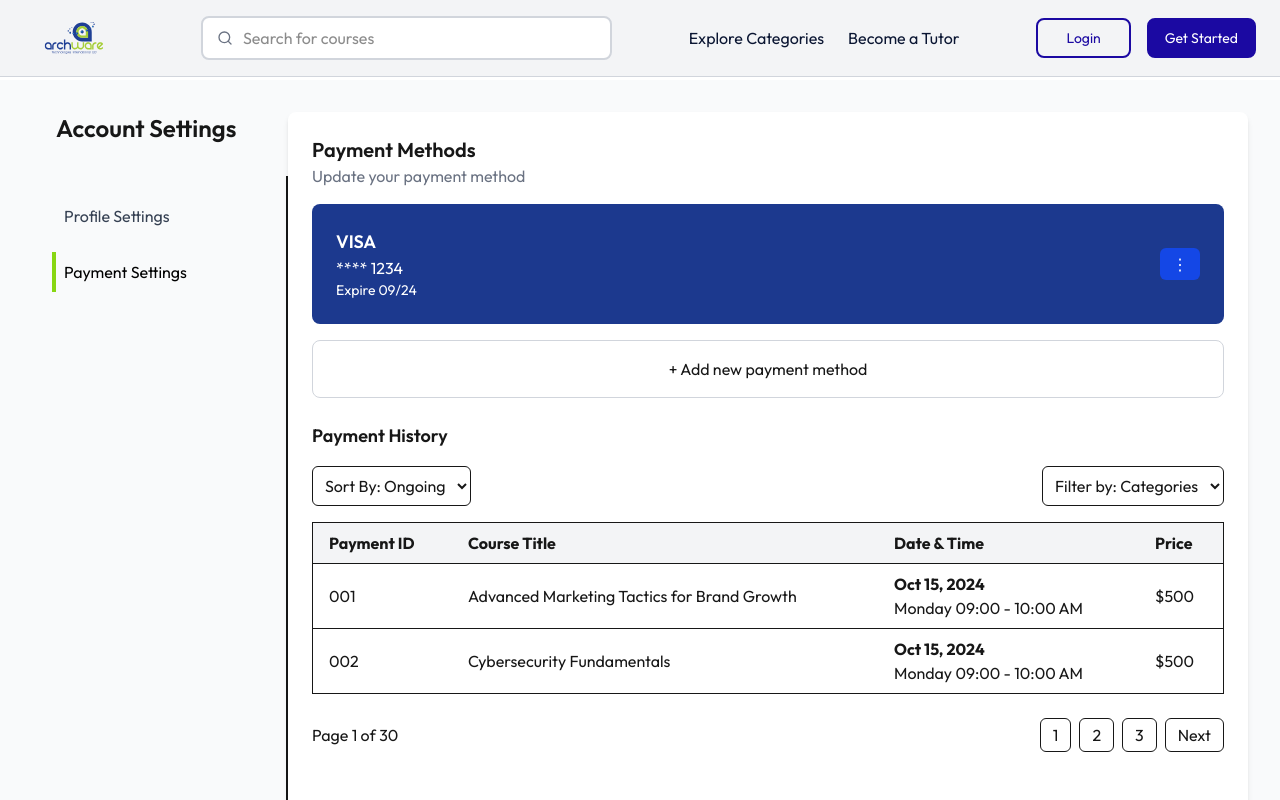
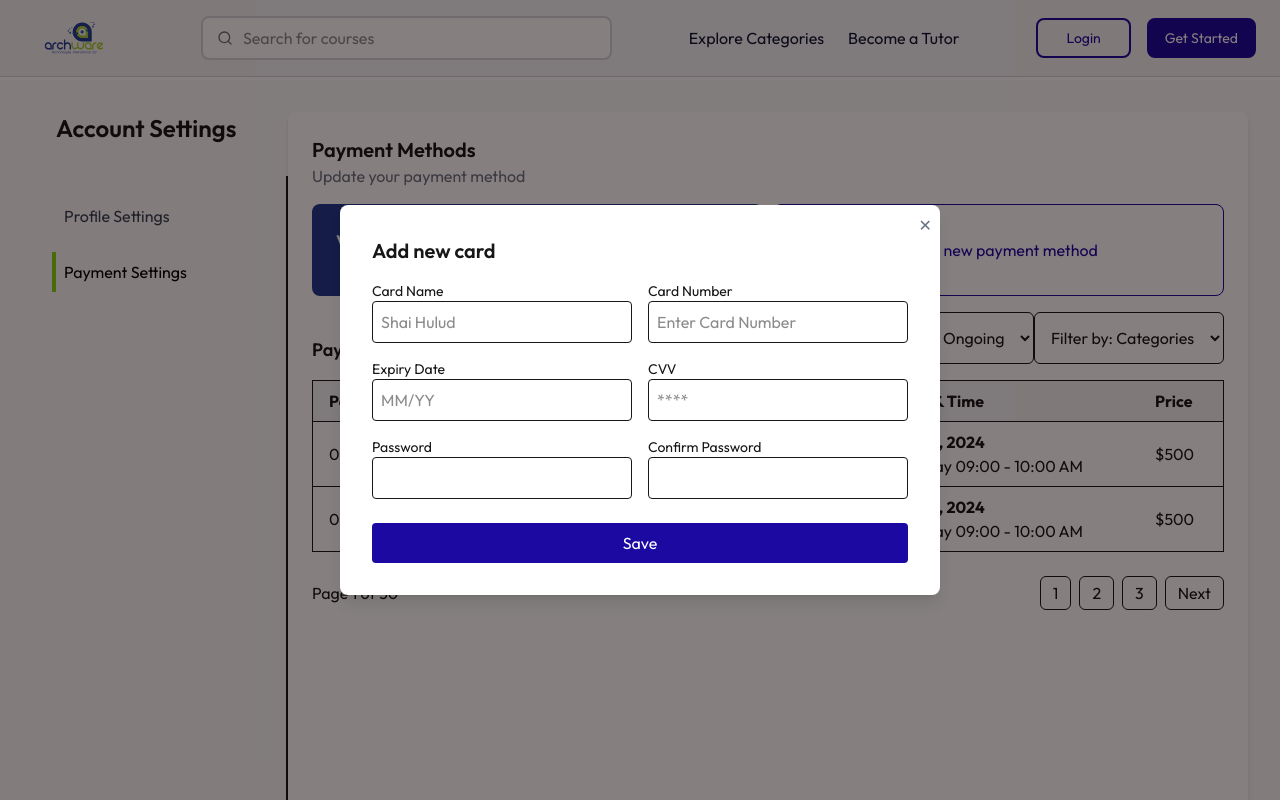
Before and after one commit to Archware88/test, a Next.js app: page /AccountSettings/PaymentSettings in a window 1280 px wide. Both pictures are taken after a click on the button "+ Add new payment method". Shown: the top 800 px of the page. Built offline with nearby package versions, Linux system fonts and the light colour scheme; no server answers.

Commit message:
update to the page

```diff
--- a/src/app/AccountSettings/PaymentSettings/page.tsx
+++ b/src/app/AccountSettings/PaymentSettings/page.tsx
@@ -1,8 +1,11 @@
 "use client";
 import Sidebar from "../components/Sidebar";
 import Layout from "@/components/GeneralComponents/GeneralLayout";
+import { useState } from "react";
+
 
 const PaymentSettings = () => {
+    const [showModal, setShowModal] = useState(false);
     return (
         <Layout>
             <div className="flex min-h-screen bg-gray-50 p-8">
@@ -12,33 +15,40 @@ const PaymentSettings = () => {
                     <h2 className="text-xl font-semibold">Payment Methods</h2>
                     <p className="text-gray-500">Update your payment method</p>
 
+                    <div className="flex space-x-2.5">
                         {/* Card Details */}
-                <div className="mt-4 flex justify-between items-center bg-blue-900 text-white p-6 rounded-lg">
-                    <div>
+                        <div className="mt-4 flex justify-between items-center bg-blue-900 text-white p-6 rounded-lg w-1/2">
+                            <div className="flex">
                                 <p className="text-lg font-semibold">VISA</p>
+                                <div className="ml-8">
                                     <p>**** 1234</p>
                                     <p className="text-sm">Expire 09/24</p>
                                 </div>
-                    <button className="text-white bg-blue-700 px-3 py-1 rounded-md">
+                            </div>
+                            <button className="text-white border border-white px-3 py-1 rounded-md">
                                 ⋮
                             </button>
                         </div>
 
                         {/* Add Payment Method */}
-                    <button className="mt-4 border border-gray-300 p-4 w-full rounded-lg cusor-pointer flex items-center justify-center">
+                        <button
+                            onClick={() => setShowModal(true)}
+                            className="mt-4 border border-[#1B09A2] p-4 text-[#1B09A2] rounded-lg flex items-center justify-center w-1/2"
+                        >
                             + Add new payment method
                         </button>
+                    </div>
+                    {/* Payment History */}
 
-                {/* Payment History */}
-                <h3 className="mt-6 text-lg font-semibold">Payment History</h3>
 
                     {/* Sort & Filter */}
                     <div className="flex justify-between mt-4">
-                    <select className="border p-2 rounded-md">
+                        <h3 className="mt-6 text-lg font-semibold lg:w-3/4">Payment History</h3>
+                        <select className="border px-3 rounded-md">
                             <option>Sort By: Ongoing</option>
                             <option>Completed</option>
                         </select>
-                    <select className="border p-2 rounded-md">
+                        <select className="border px-3 rounded-md">
                             <option>Filter by: Categories</option>
                             <option>Marketing</option>
                             <option>Cybersecurity</option>
@@ -58,7 +68,9 @@ const PaymentSettings = () => {
                         <tbody>
                             <tr className="border-t">
                                 <td className="py-2 px-4">001</td>
-                            <td className="py-2 px-4">Advanced Marketing Tactics for Brand Growth</td>
+                                <td className="py-2 px-4">
+                                    Advanced Marketing Tactics for Brand Growth
+                                </td>
                                 <td className="py-2 px-4">
                                     <strong>Oct 15, 2024</strong> <br /> Monday 09:00 - 10:00 AM
                                 </td>
@@ -79,14 +91,72 @@ const PaymentSettings = () => {
                     <div className="flex justify-between mt-6 items-center">
                         <p>Page 1 of 30</p>
                         <div className="flex gap-2">
-                            <button className="px-3 py-1 border rounded-md cusor-pointer">1</button>
-                            <button className="px-3 py-1 border rounded-md cusor-pointer">2</button>
-                            <button className="px-3 py-1 border rounded-md cusor-pointer">3</button>
-                            <button className="px-3 py-1 border rounded-md cusor-pointer">Next</button>
+                            <button className="px-3 py-1 border rounded-md cusor-pointer">
+                                1
+                            </button>
+                            <button className="px-3 py-1 border rounded-md cusor-pointer">
+                                2
+                            </button>
+                            <button className="px-3 py-1 border rounded-md cusor-pointer">
+                                3
+                            </button>
+                            <button className="px-3 py-1 border rounded-md cusor-pointer">
+                                Next
+                            </button>
                         </div>
                     </div>
                 </div>
             </div>
+
+            {showModal && (
+                <div className="fixed inset-0 bg-[#0c000080] bg-opacity-50 flex items-center justify-center z-50">
+                    <div className="bg-white p-8 rounded-lg w-[600px] shadow-lg relative">
+                        <h2 className="text-xl font-semibold mb-4">Add new card</h2>
+
+                        <div className="grid grid-cols-2 gap-4">
+                            <div>
+                                <label className="block text-sm">Card Name</label>
+                                <input className="border p-2 w-full rounded" placeholder="Shai Hulud" />
+                            </div>
+                            <div>
+                                <label className="block text-sm">Card Number</label>
+                                <input className="border p-2 w-full rounded" placeholder="Enter Card Number" />
+                            </div>
+                            <div>
+                                <label className="block text-sm">Expiry Date</label>
+                                <input className="border p-2 w-full rounded" placeholder="MM/YY" />
+                            </div>
+                            <div>
+                                <label className="block text-sm">CVV</label>
+                                <input className="border p-2 w-full rounded" placeholder="****" />
+                            </div>
+                            <div>
+                                <label className="block text-sm">Password</label>
+                                <input type="password" className="border p-2 w-full rounded" />
+                            </div>
+                            <div>
+                                <label className="block text-sm">Confirm Password</label>
+                                <input type="password" className="border p-2 w-full rounded" />
+                            </div>
+                        </div>
+
+                        <button
+                            className="mt-6 w-full bg-[#1B09A2] text-white py-2 rounded"
+                            onClick={() => setShowModal(false)} // replace with form submit logic later
+                        >
+                            Save
+                        </button>
+
+                        <button
+                            className="absolute top-2 right-2 text-gray-500 hover:text-gray-700"
+                            onClick={() => setShowModal(false)}
+                        >
+                            ✕
+                        </button>
+                    </div>
+                </div>
+            )}
+
         </Layout>
     );
 };
--- a/src/app/CourseDetails/page.tsx
+++ b/src/app/CourseDetails/page.tsx
@@ -15,7 +15,6 @@ import Image from "next/image";
 import ReadMore from "@/components/GeneralComponents/ReadMore";
 import Layout from "@/components/GeneralComponents/GeneralLayout";
 import Link from "next/link";
-import Footer from "@/components/GeneralComponents/Footer";
 
 // Wrapper component to handle Suspense
 export default function CoursePage() {
@@ -129,7 +128,7 @@ function CourseDetails() {
               <FaClock className="mr-1" /> 4 hours
             </span>
           </div>
-          <button className="bg-[#1B09A2] text-sm text-white px-3 py-3 rounded-md mt-12 cusor-pointer">
+          <button className="bg-[#1B09A2] lg:w-fit w-full text-sm text-white px-3 py-3 rounded-md mt-12 cusor-pointer">
             Buy Course Now
           </button>
         </div>
@@ -270,7 +269,6 @@ function CourseDetails() {
           </div>
         </div>
       </div>
-      <Footer/>
     </div>
   );
 }
--- a/src/app/Tutor/Home/page.tsx
+++ b/src/app/Tutor/Home/page.tsx
@@ -147,8 +147,8 @@ const TeachPage = () => {
                         src="/assets/images/container.svg"
                         alt="Gbolahan Adekoya"
                         className="w-32 h-32 rounded-full  object-cover shadow-lg"
-                        width={128}
-                        height={128}
+                        width={1280}
+                        height={1280}
                     />
                 </div>
 
--- a/src/components/GeneralComponents/UserNavbar.tsx
+++ b/src/components/GeneralComponents/UserNavbar.tsx
@@ -202,8 +202,8 @@ const UserNavbar = () => {
                   ) : (
                     <div className="py-2">
                       <div className=" my-1">
-                        <a href="#" className="block px-4 py-2 hover:bg-gray-100">My Courses</a>
-                        <a href="#" className="block px-4 py-2 hover:bg-gray-100">My Cart</a>
+                        <a href="/MyCourses" className="block px-4 py-2 hover:bg-gray-100">My Courses</a>
+                        <a href="/ShoppingCart" className="block px-4 py-2 hover:bg-gray-100">My Cart</a>
                         <a href="#" className="block px-4 py-2 hover:bg-gray-100">My Saved Items</a>
                       </div>
                       <hr className="border-gray-300" />
```
Also changed, not shown: src/app/ShoppingCart/page.tsx (+4 -4 lines). Lines whose indentation alone changed are shown as unchanged.
